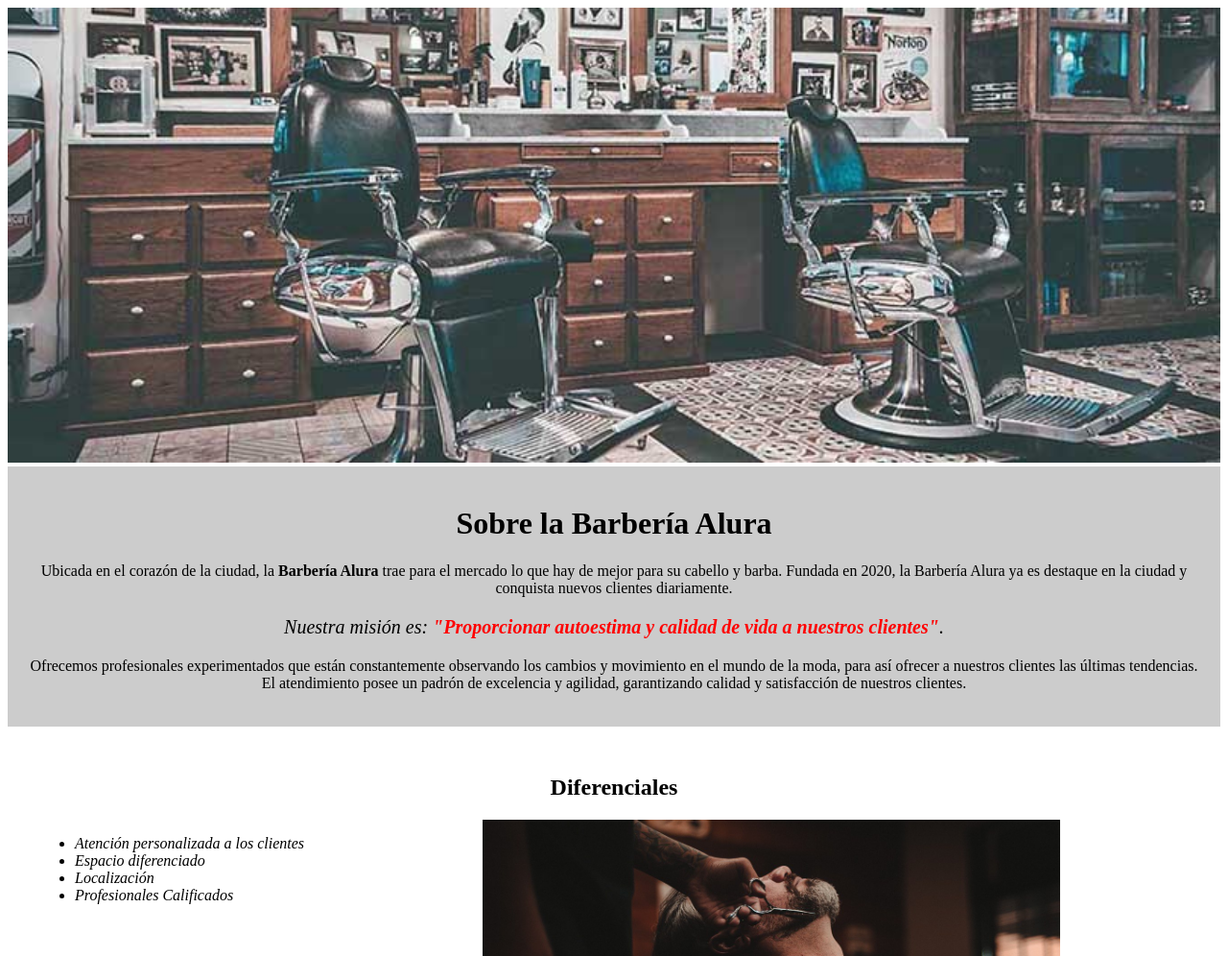
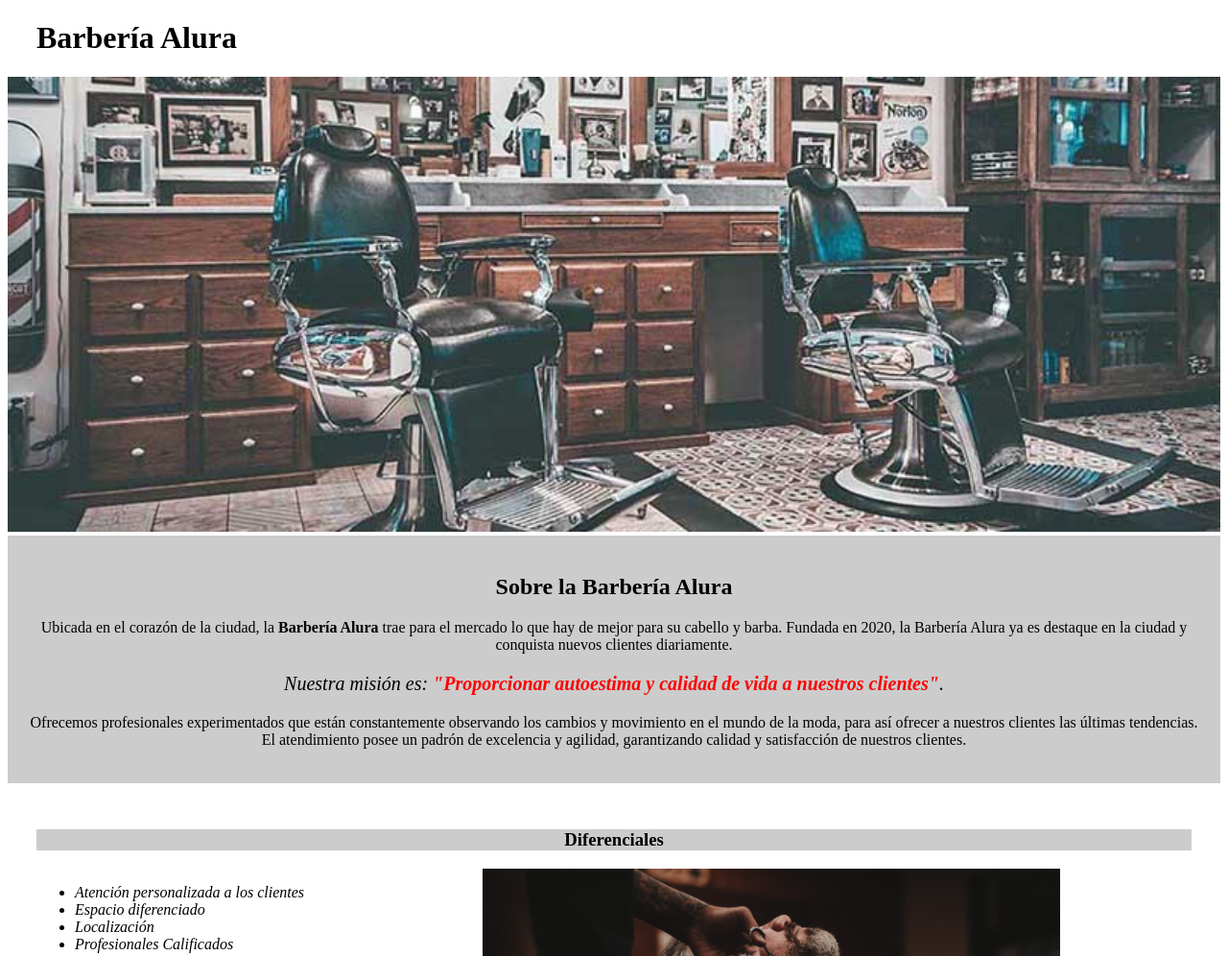
Before and after one commit to nelzonapa/Mi-primera-pagina-web, a plain HTML site: page index.html in a window 1280 px wide. Shown: the top 996 px of the page at 96% size. Drawn offline with Linux system fonts and the light colour scheme.

Commit message:
created header and styles for more classes

```diff
--- a/index.html
+++ b/index.html
@@ -18,11 +18,14 @@
     </head>
 
     <body>
+        <header>
+            <h1 class="titulo-principal">Barbería Alura</h1>
+        </header>
 
         <img id="banner" src="./banner/banner.jpg">
 
         <div class="principal">
-            <h1>Sobre la Barbería Alura</h1>
+            <h2 class="titulo-centralizado">Sobre la Barbería Alura</h2>
             <!-- PÁRRAFOS -->
             <!-- Uso de strong (resaltado) y  em (enfasis) -->
             <p>Ubicada en el corazón de la ciudad, la <strong>Barbería Alura</strong> trae para el mercado lo que hay de mejor para su cabello y barba. Fundada en 2020, la Barbería Alura ya es destaque en la ciudad y conquista nuevos clientes diariamente.</p>
@@ -34,7 +37,7 @@
         </div>
 
         <div class="diferenciales">
-            <h2>Diferenciales</h2>
+            <h3 class="titulo-centralizado">Diferenciales</h3>
             <!-- nuevas etiqeutas:
                 ul: unordered list
                 ol: ordered list
--- a/style.css
+++ b/style.css
@@ -2,8 +2,8 @@
 Estos estilos afectan a la etiqueta
 * Es importante tener el orden de las etiquetas padres e hijas
 */
-body{
-
+.titulo-principal{
+    padding-left: 30px;
 }
 
 #banner{
@@ -15,7 +15,7 @@ body{
     padding: 20px;
 }
 
-h1{
+.titulo-centralizado{
     text-align: center;
     background: #CCCCCC;
 }
@@ -42,9 +42,6 @@ especificamente se aplicará el stilo */
     padding: 30px;
 }
 
-h2{
-    text-align: center;
-}
 
 /* Para los class: . */
 .items{
```
